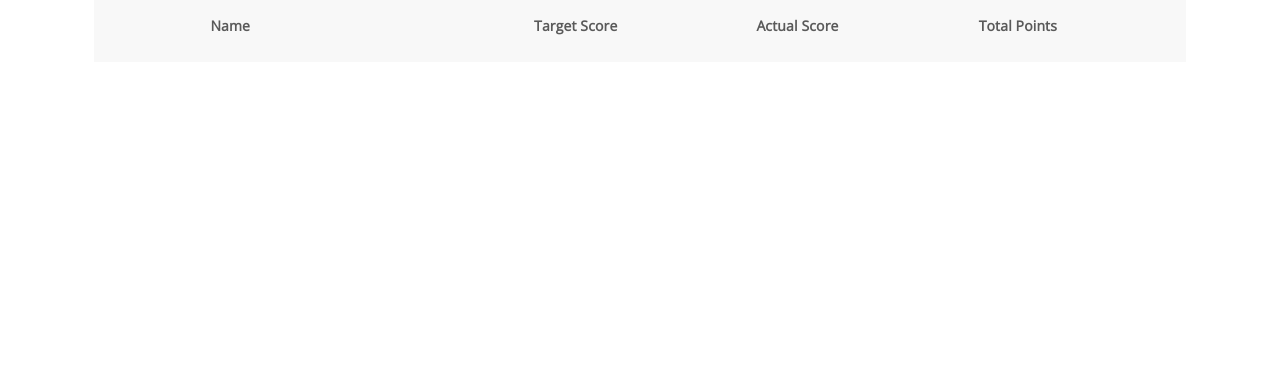
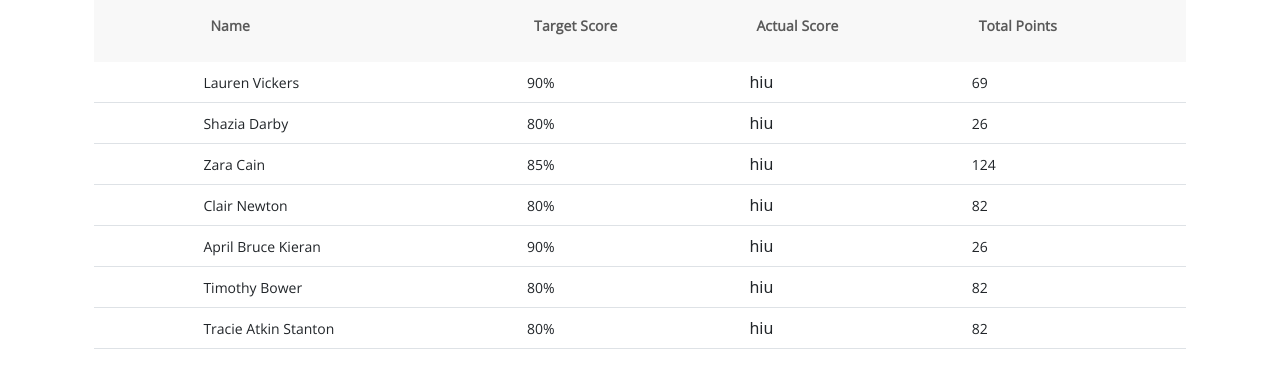
Before and after one commit to tymartin2/frontend-list_render, a React (Create React App) app: page / in a window 1280 px wide. Shown: the top 388 px of the page. Built offline with nearby package versions, Linux system fonts and the light colour scheme.

Commit message:
doing body

```diff
--- a/public/index.html
+++ b/public/index.html
@@ -16,7 +16,7 @@
     <title>List Rendering</title>
   </head>
   <body>
-    <noscript>You need to enable JavaScript to run this app.</noscript>
+
     <div id="root"></div>
 
   </body>
--- a/src/App.css
+++ b/src/App.css
@@ -4,6 +4,13 @@
   margin: 0;
   padding: 0;
   box-sizing: border-box;
+}
+
+#trow span {
+  font-family: 'Open Sans';
+  font-size: 14px;
+  font-weight: 400;
+  line-height: 19.07px;
 }
 
 .header span {
--- /dev/null
+++ b/src/components/table/TableBody.js
@@ -0,0 +1,34 @@
+//Modules and Dependencies
+	import clients from '../../data/clients';
+	import TableCell from './TableCell';
+
+//Build Component
+	export default function TableBody() {
+
+	    const examiners = clients.map(client => {
+	    	return(
+	    		<tr id="trow">
+	    		    <td className="row-items"> </td>
+	    		    <td className="row-items">
+	    		    	<span> {client.name} </span>
+	    		    </td>
+	    		    <td className="row-items"></td>
+	    		    <td className="row-items">
+	    		    	<span> {client.target}% </span>
+	    		    </td>
+	    		    <td className="row-items">
+	    		    	<TableCell />
+	    		    </td>
+	    		    <td className="row-items">
+	    		    	<span> {client.points} </span>
+	    		    </td>
+	    		</tr>
+	    	);
+	    });
+
+		return(
+		   <tbody className="table-body">
+		      {examiners}
+		   </tbody>
+		)
+	}
--- /dev/null
+++ b/src/components/table/TableCell.js
@@ -0,0 +1,11 @@
+//Build Component
+	export default function TableCell() {
+
+
+
+		return(
+			<td>
+				hiu
+			</td>
+		);
+	};
--- a/src/components/table/TableHead.js
+++ b/src/components/table/TableHead.js
@@ -1,5 +1,4 @@
-import Table from 'react-bootstrap/Table';
-
+//Component
 export default function TableHead() {
 	return(
 	   <thead className="header">
--- /dev/null
+++ b/src/data/clients.js
@@ -0,0 +1,46 @@
+const clients = [
+  {
+	  "name":"Lauren Vickers",
+	  "target":90,
+	  "actual":95,
+	  "points":69
+  },
+  {
+	  "name":"Shazia Darby",
+	  "target":80,
+	  "actual":88,
+	  "points":26
+  },
+  {
+	  "name":"Zara Cain",
+	  "target":85,
+	  "actual":81,
+	  "points":124
+  },
+  {
+	  "name":"Clair Newton",
+	  "target":80,
+	  "actual":22,
+	  "points":82
+  },
+  {
+	  "name":"April Bruce Kieran",
+	  "target":90,
+	  "actual":92,
+	  "points":26
+  },
+  {
+	  "name":"Timothy Bower",
+	  "target":80,
+	  "actual":81,
+	  "points":82
+  },
+  {
+	  "name":"Tracie Atkin Stanton",
+	  "target":80,
+	  "actual":81,
+	  "points":82
+  }
+];
+
+export default clients;
--- a/src/pages/TableDisplay.js
+++ b/src/pages/TableDisplay.js
@@ -1,6 +1,7 @@
 //Modules and Dependencies
 	import { Container, Table } from 'react-bootstrap';
 	import TableHead from '../components/table/TableHead';
+	import TableBody from '../components/table/TableBody';
 
 
 //Build Component
@@ -9,6 +10,7 @@
 			<Container>
 			    <Table responsive id="table">
 					<TableHead />
+					<TableBody />
 				</Table>
 			</Container>
 		);
```
